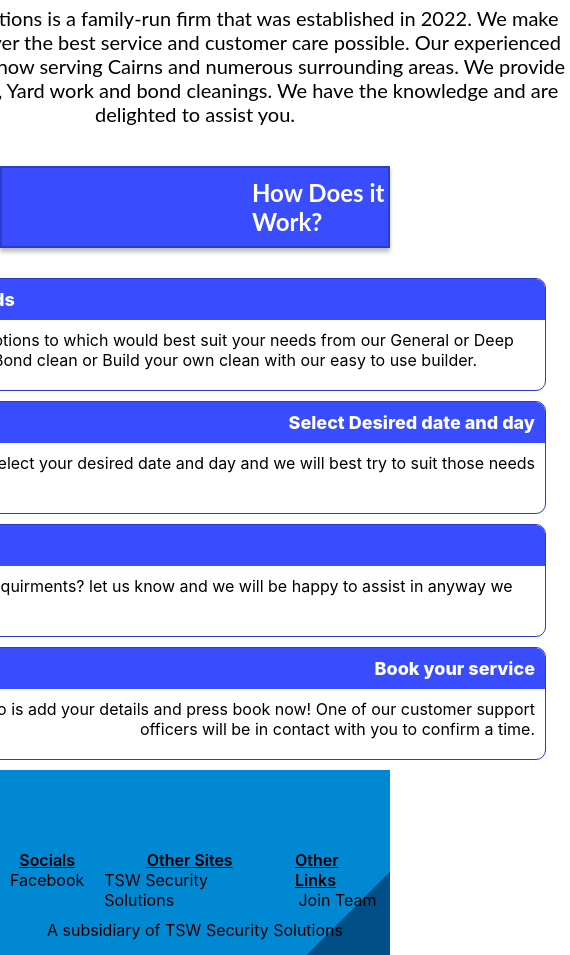
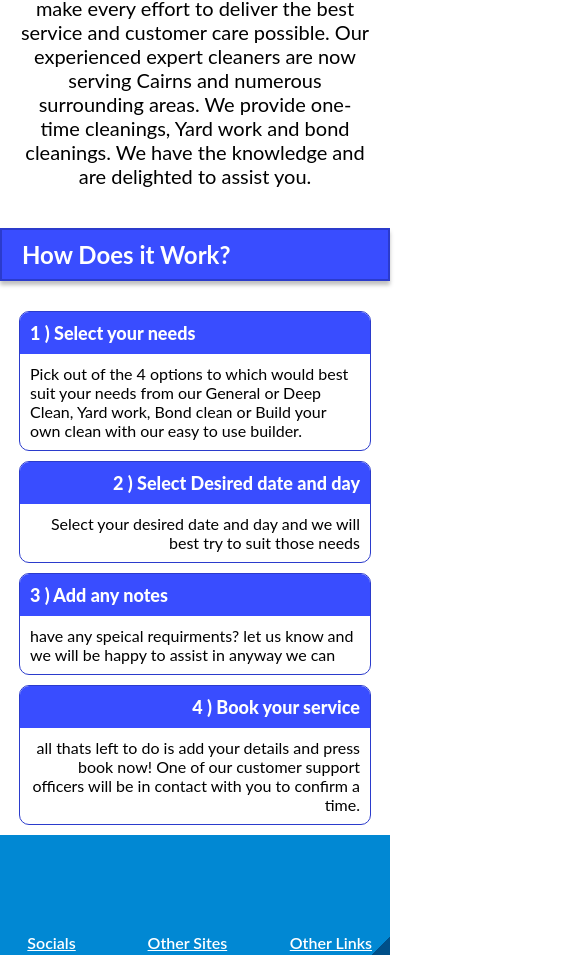
Before and after one commit to pyroteddie/website, a React (Create React App) app: page / in a window 390 px wide. Shown: the part 1829-2784 px from the top of the page, 570 px wide, since content can reach past the window. Built offline with nearby package versions, Linux system fonts and the light colour scheme.

Commit message:
Polishing

```diff
--- a/src/components/footer.tsx
+++ b/src/components/footer.tsx
@@ -9,20 +9,20 @@ export default function Footer() {
         <div className='FooterLinkContain'>
             <div className='FooterLinkItemCon'>
                 <a className='FootItemtitle'>Socials</a>
-                <a onClick={() => window.open("https://www.facebook.com/TSW-Property-Solutions-109726788471565")}>Facebook</a>
+                <a className='FootItem' onClick={() => window.open("https://www.facebook.com/TSW-Property-Solutions-109726788471565")}>Facebook</a>
             </div>
             <div className='FooterLinkItemCon'>
                 <a className='FootItemtitle'>Other Sites</a>
-                <a  onClick={() => window.open("https://tswsecuritysolutions.com.au")}>TSW Security Solutions</a>
+                <a className='FootItem'  onClick={() => window.open("https://tswsecuritysolutions.com.au")}>TSW Security Solutions</a>
             </div>
             <div className='FooterLinkItemCon'>
                 <a className='FootItemtitle'>Other Links</a>
-                <a >Join Team</a>
+                <a className='FootItem'>Join Team</a>
             </div>
 
         </div>
 
-        <a>A subsidiary of TSW Security Solutions</a>
+
         </section>
     </div>
     );
--- a/src/screens/home.tsx
+++ b/src/screens/home.tsx
@@ -36,20 +36,20 @@ export default function HomeScreen() {
           <h1 className='HeadingTitle'>How Does it Work?</h1>
           <div>
             <div className='HIWContainer'>
-              <a className='HIWTitle'>Select your needs</a>
+              <a className='HIWTitle'>1 ) Select your needs</a>
               <a className='HIWText'>Pick out of the 4 options to which would best suit your needs from our General or Deep Clean,
               Yard work, Bond clean or Build your own clean with our easy to use builder.</a>
             </div>
             <div className='HIWContainer'>
-              <a className='HIWTitleR'>Select Desired date and day</a>
+              <a className='HIWTitleR'>2 ) Select Desired date and day</a>
               <a className='HIWTextR'>Select your desired date and day and we will best try to suit those needs </a>
             </div>
             <div className='HIWContainer'>
-              <a className='HIWTitle'>Add any notes</a>
+              <a className='HIWTitle'>3 ) Add any notes</a>
               <a className='HIWText'>have any speical requirments? let us know and we will be happy to assist in anyway we can</a>
             </div>
             <div className='HIWContainer'>
-              <a className='HIWTitleR'>Book your service</a>
+              <a className='HIWTitleR'>4 ) Book your service</a>
               <a className='HIWTextR'>all thats left to do is add your details and press book now! One of our customer support officers will be in contact with you to confirm a time. </a>
             </div>
 
--- a/src/style.css
+++ b/src/style.css
@@ -1,3 +1,6 @@
+body{
+  font-family: Lato;
+}
 h1, p {
   font-family: Lato;
 }
@@ -117,6 +120,10 @@ section{
 }
 .Footer{
   background-image: linear-gradient(135deg, rgb(1,136,211) 78%, rgb(0,79,136)78%);
+  position: sticky;
+  bottom: 0px;
+  display: grid;
+  width: -webkit-fill-available;
 }
 .GallerySection{
   background-color: rgba(196, 196, 196, 1);
@@ -214,6 +221,7 @@ section{
       height: 600px;
       justify-content: center;
       align-items: flex-start;
+      background-color: #b6b6b6
   }
   .PostCodeDiv{
     padding: 10px;
@@ -303,11 +311,18 @@ flex-direction: row;
   font-size: 16px;
   font-weight: 600;
   text-decoration-line: underline;
+  color: #FFFFFF;
+  margin-bottom: 5px;
+}
+
+.FootItem:hover{
+  text-decoration-line: underline;
 }
 .FeqConItems{
-  display:flex;
+display:flex;
  justify-items: center;
  flex-direction: column;
+ height: 600px;
 }
 .FeqCon{
  display:flex;
@@ -385,7 +400,7 @@ height: 50px;
       padding: 10px;
     }
     .Sec2_Par{
-      width: 750px;
+      width: 350px;
       justify-self: center;
       align-self: center;
       display: flex;
@@ -437,8 +452,6 @@ height: 50px;
       font-size: 22px;
     }
 
-
-
     .ServiceItem_1, .ServiceItem_2, .ServiceItem_3{
       display: flex;
       background: url(https://firebasestorage.googleapis.com/v0/b/tswsecuritysolutions.appspot.com/o/MainPage%2FAssetPro.png?alt=media&token=e7c25339-2ae7-4f5e-bf3d-347c30246521) no-repeat left center;
@@ -450,11 +463,9 @@ height: 50px;
     }
     .ServiceItem_2{
       background: url(https://firebasestorage.googleapis.com/v0/b/tswsecuritysolutions.appspot.com/o/MainPage%2FDrug.png?alt=media&token=2314e038-280d-43ed-a847-d8b5ae62fdfa) no-repeat left center;
-
     }
     .ServiceItem_3{
       background: url(https://firebasestorage.googleapis.com/v0/b/tswsecuritysolutions.appspot.com/o/MainPage%2FStatic.png?alt=media&token=e9fc2340-fbd1-48ad-8b74-df2288cfea16) no-repeat left center;
-
     }
 
     .ServiceLabel{
@@ -471,7 +482,6 @@ height: 50px;
       text-decoration: underline;
       text-decoration-thickness: 2.5px;
     }
-
     .ServicesSection{
       background-color: rgba(0, 79, 136, .05);
       border: 1.5px solid rgba(0, 55, 95, .25);
@@ -479,17 +489,16 @@ height: 50px;
       display: flex;
     flex-direction: row;
     }
-
-
-    body{ padding:0px;margin: 0px;}
-
+    body{
+      padding:0px;
+      margin: 0px;
+    }
     section{
       min-height: 240px;
       align-items: center;
       justify-content: center;
       flex-direction: column;
       display: flex;
-
     }
     .Footer{
       background-image: linear-gradient(135deg, rgb(1,136,211) 78%, rgb(0,79,136)78%);
@@ -582,10 +591,9 @@ height: 50px;
       width: -webkit-fill-available;
       height: 5px;
       margin-top: 10px;
-      margin-bottom: 10px;}
-
-
-      .HeaderImg{
+      margin-bottom: 10px;
+    }
+    .HeaderImg{
         background: url(https://firebasestorage.googleapis.com/v0/b/tswpropertysolution.appspot.com/o/Untitled%20design.png?alt=media&token=3d4a95f6-382b-4b23-8bf9-04246d71155d) no-repeat center top;
           height: 400px;
           justify-content: center;
@@ -654,16 +662,117 @@ height: 50px;
         color:black;
         white-space: pre-wrap;
       }
+      .PostcodeSearch{
+        padding: 10px 10px 10px 10px;
+        width: 390px;
+
+      }
+    .HeadingTitle{
+      box-shadow: 0px 4px 4px rgb(0 0 0 / 25%);
+      padding-top: 10px;
+      padding-bottom:10px;
+      width:-webkit-fill-available;
+      padding-left: 20px;
+    }
+    .FooterLinkContain{
+    display: flex;
+    flex-direction: row;
+
+    }
+    .FooterLinkItemCon{
+      display: flex;
+      flex-direction: column;
+      align-items: center;
+      margin: 10px;
+    }
+    .FootItemtitle{
+      font-size: 16px;
+      font-weight: 600;
+      margin-bottom: 5px;
+    }
+
+    .FootItem:hover{
+      text-decoration-line: underline;
+    }
+    .FeqConItems{
+      display:flex;
+     justify-items: center;
+     flex-direction: column;
+     height: 600px;
+    }
+    .FeqCon{
+     display:flex;
+     justify-items: flex-start;
+     flex-direction: column;
+     width: 350px;
+     border-radius: 5px;
+     margin: 10px;
+    }
+    .FeqTit{
+    font-size: 18px;
+    font-weight: 700;
+    width: -webkit-fill-available;
+    padding: 10px;
+    }
+    .FeqAns{
+    font-size: 16px;
+    padding: 10px;
+    height: fit-content;
+    }
+    .HIWContainer{
+    border-radius: 10px;
+    display: flex;
+    flex-direction: column;
+    overflow: hidden;
+    width: 350px;
+    margin: 10px;
+    }
+    .HIWTitle{
+    padding: 10px;
+    font-size: 18px;
+    font-weight: 800;
+    width: -webkit-fill-available;
+    }
+    .HIWText{
+    padding: 10px;
+    height: fit-content;
+    }
+    .HIWTitleR{
+      text-align: right;
+      padding: 10px;
+      font-size: 18px;
+      font-weight: 800;
+      width: -webkit-fill-available;
+      }
+      .HIWTextR{
+      text-align: right;
+      padding: 10px;
+      height: fit-content;
+      }
 
   }
+
+
+
   @media screen and (min-width: 700px ) and (max-width: 1019px) {
     h1, p {
       font-family: Lato;
     }
+    .Sec_1{
+      width: -webkit-fill-available;
+      justify-self: center;
+      align-self: center;
+      display: flex;
+      flex-direction: column;
+      text-align: center;
+      font-size: 20px;
+      padding-left:30px ;
+      padding-right:30px ;
 
+    }
 
     .Sec2_Par{
-      width: 750px;
+      width: -webkit-fill-available;
       justify-self: center;
       align-self: center;
       display: flex;
@@ -713,16 +822,6 @@ height: 50px;
       margin: 5px;
       text-decoration: underline solid #394DFF;
       font-size: 22px;
-    }
-
-    .Sec_1{
-      width: 750px;
-      justify-self: center;
-      align-self: center;
-      display: flex;
-      flex-direction: column;
-      text-align: center;
-      font-size: 20px;
     }
 
     .ServiceItem_1, .ServiceItem_2, .ServiceItem_3{
@@ -779,6 +878,7 @@ height: 50px;
     }
     .Footer{
       background-image: linear-gradient(135deg, rgb(1,136,211) 78%, rgb(0,79,136)78%);
+
     }
     .GallerySection{
       background-color: rgba(196, 196, 196, 1);
@@ -936,12 +1036,96 @@ height: 50px;
         white-space: pre-wrap;
       }
       .PostcodeSearch{
-        padding: 10px 10px 10px 250px;
+        padding: 10px 10px 10px 50px;
         width: 500px;
-        background-color: RGBA(255,255,255,.45);
+
       }
+    .HeadingTitle{
+      box-shadow: 0px 4px 4px rgb(0 0 0 / 25%);
+      padding-top: 10px;
+      padding-bottom:10px;
+      width:-webkit-fill-available;
+      padding-left: 20px;
+    }
+    .FooterLinkContain{
+    display: flex;
+    flex-direction: row;
 
+    }
+    .FooterLinkItemCon{
+      display: flex;
+      flex-direction: column;
+      align-items: center;
+      margin: 10px;
+    }
+    .FootItemtitle{
+      font-size: 16px;
+      font-weight: 600;
+      margin-bottom: 5px;
+    }
+
+    .FootItem:hover{
+      text-decoration-line: underline;
+    }
+    .FeqConItems{
+      display:flex;
+     justify-items: center;
+     flex-direction: column;
+     height: 600px;
+    }
+    .FeqCon{
+     display:flex;
+     justify-items: flex-start;
+     flex-direction: column;
+     width: 550px;
+     border-radius: 5px;
+     margin: 10px;
+    }
+    .FeqTit{
+    font-size: 18px;
+    font-weight: 700;
+    width: -webkit-fill-available;
+    padding: 10px;
+    }
+    .FeqAns{
+    font-size: 16px;
+    padding: 10px;
+    height: fit-content;
+    }
+    .HIWContainer{
+    border-radius: 10px;
+    display: flex;
+    flex-direction: column;
+    overflow: hidden;
+    width: 550px;
+    margin: 10px;
+    }
+    .HIWTitle{
+    padding: 10px;
+    font-size: 18px;
+    font-weight: 800;
+    width: -webkit-fill-available;
+    }
+    .HIWText{
+    padding: 10px;
+    height: fit-content;
+    }
+    .HIWTitleR{
+      text-align: right;
+      padding: 10px;
+      font-size: 18px;
+      font-weight: 800;
+      width: -webkit-fill-available;
+      }
+      .HIWTextR{
+      text-align: right;
+      padding: 10px;
+      height: fit-content;
+      }
   }
+
+
+
   @media screen and (min-width: 1020px ) and (max-width: 1440px) {
 h1, p {
       font-family: Lato;
--- a/src/style/bookingStyle.css
+++ b/src/style/bookingStyle.css
@@ -268,9 +268,28 @@ h1, p {
     align-Items:flex-start;
   }
 
+
+
+
   @media screen and (max-width: 699px) {
     h1, p {
       font-family: Lato;
+    }
+
+    .InputCustItem{
+      width: 30px;
+      height: 20px;
+      border-radius: 2.5px;
+      border: 1px solid gray;
+    }
+    .CustomItem{
+      display: flex;
+      align-Items: center;
+      width: 350px;
+      justify-Content: space-between;
+      border-bottom: 1px solid #2B3BCC;
+      padding-bottom: 2px;
+      padding-top: 2px;
     }
     .BookNowButton {
       font-size: 18px;
```
Also changed, not shown: src/components/servicesSection.tsx (+4 -4 lines).
